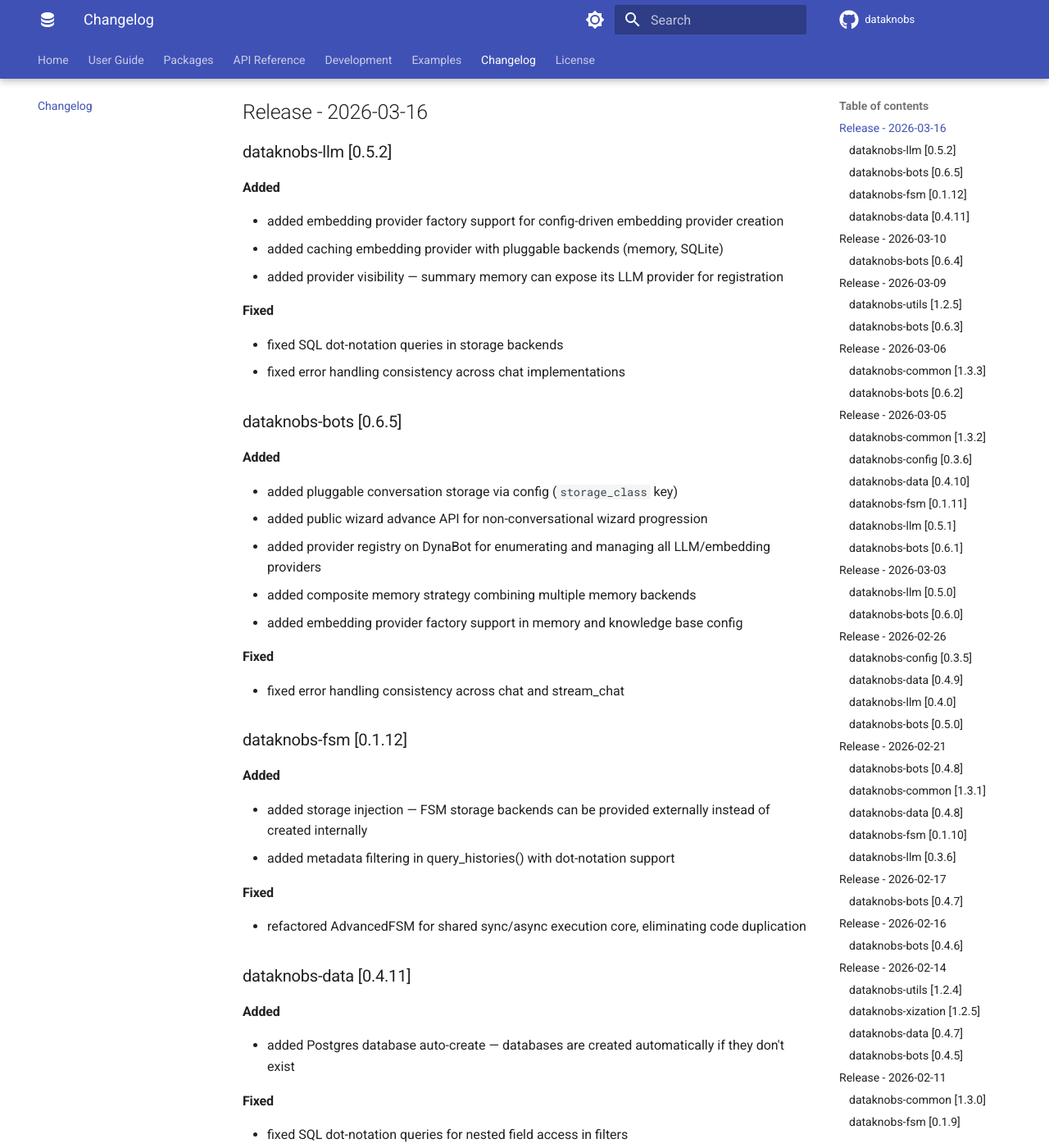
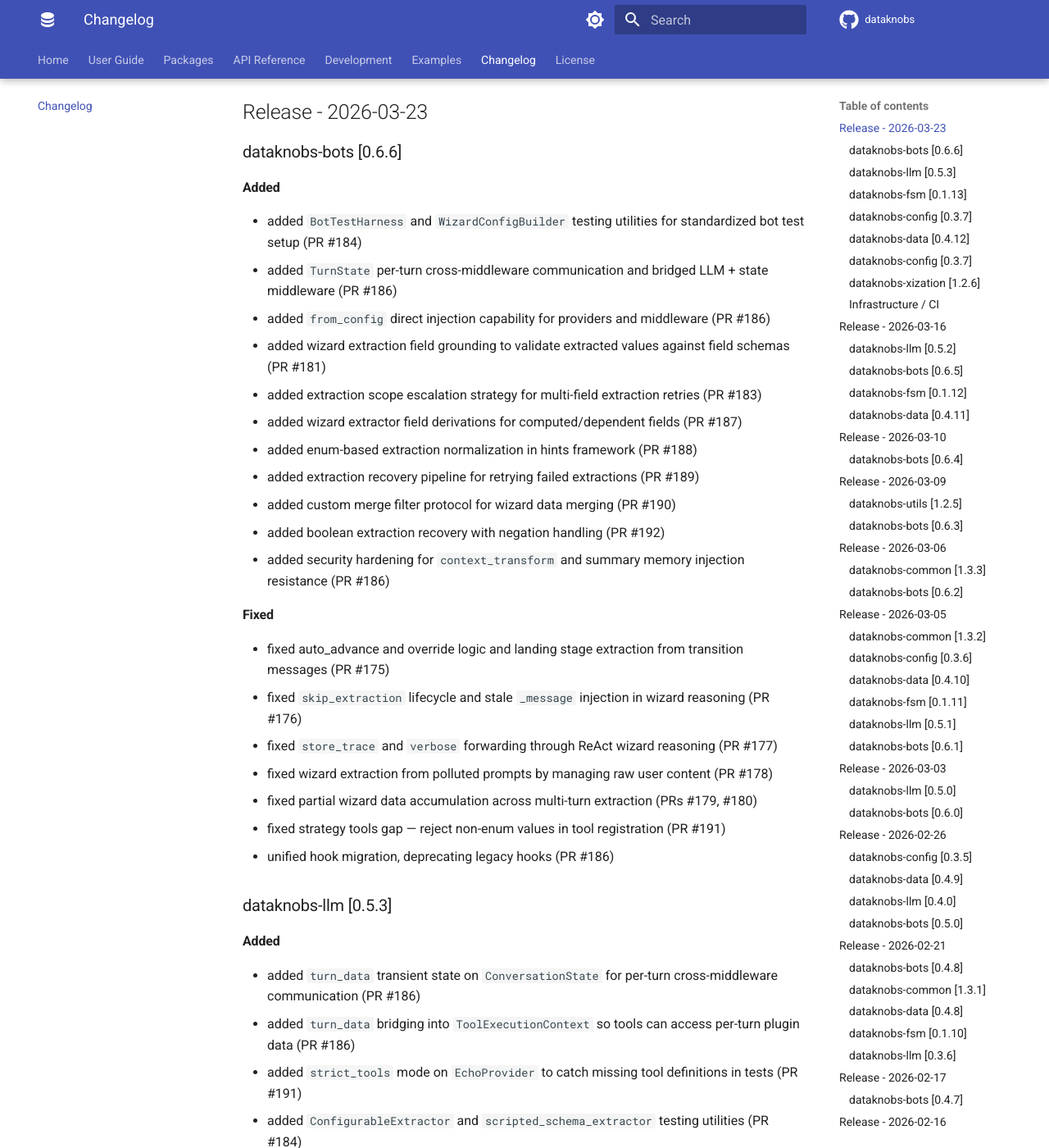
Before and after one commit to KBS-Labs/dataknobs, an MkDocs documentation site: the page built from docs/changelog.md, in a window 1280 px wide and 1400 px high, scrolled down 216 px. Shown: the whole window at 82% size. Built offline with MkDocs 1.6.1 and Material for MkDocs 9.7.7, drawn with Linux system fonts in a browser that asks for light colours; comment, search, counter and statistics services are not loaded; some of the changed text lies outside the part shown.

Commit message:
bumped versions, updated release notes

````diff
--- a/docs/changelog.md
+++ b/docs/changelog.md
@@ -4,6 +4,105 @@
 
 The format is based on [Keep a Changelog](https://keepachangelog.com/en/1.0.0/),
 and this project adheres to [Semantic Versioning](https://semver.org/spec/v2.0.0.html).
+
+## Release - 2026-03-23
+
+### dataknobs-bots [0.6.6]
+
+#### Added
+- added `BotTestHarness` and `WizardConfigBuilder` testing utilities for
+  standardized bot test setup (PR #184)
+- added `TurnState` per-turn cross-middleware communication and bridged
+  LLM + state middleware (PR #186)
+- added `from_config` direct injection capability for providers and
+  middleware (PR #186)
+- added wizard extraction field grounding to validate extracted values
+  against field schemas (PR #181)
+- added extraction scope escalation strategy for multi-field extraction
+  retries (PR #183)
+- added wizard extractor field derivations for computed/dependent
+  fields (PR #187)
+- added enum-based extraction normalization in hints framework (PR #188)
+- added extraction recovery pipeline for retrying failed
+  extractions (PR #189)
+- added custom merge filter protocol for wizard data merging (PR #190)
+- added boolean extraction recovery with negation handling (PR #192)
+- added security hardening for `context_transform` and summary memory
+  injection resistance (PR #186)
+
+#### Fixed
+- fixed auto_advance and override logic and landing stage extraction
+  from transition messages (PR #175)
+- fixed `skip_extraction` lifecycle and stale `_message` injection in
+  wizard reasoning (PR #176)
+- fixed `store_trace` and `verbose` forwarding through ReAct wizard
+  reasoning (PR #177)
+- fixed wizard extraction from polluted prompts by managing raw user
+  content (PR #178)
+- fixed partial wizard data accumulation across multi-turn
+  extraction (PRs #179, #180)
+- fixed strategy tools gap — reject non-enum values in tool
+  registration (PR #191)
+- unified hook migration, deprecating legacy hooks (PR #186)
+
+### dataknobs-llm [0.5.3]
+
+#### Added
+- added `turn_data` transient state on `ConversationState` for per-turn
+  cross-middleware communication (PR #186)
+- added `turn_data` bridging into `ToolExecutionContext` so tools can
+  access per-turn plugin data (PR #186)
+- added `strict_tools` mode on `EchoProvider` to catch missing tool
+  definitions in tests (PR #191)
+- added `ConfigurableExtractor` and `scripted_schema_extractor` testing
+  utilities (PR #184)
+
+#### Fixed
+- improved extraction prompts — explicit omission rules, boolean
+  negation handling, better error messages (PR #178)
+
+### dataknobs-fsm [0.1.13]
+
+#### Fixed
+- fixed `InMemoryStorage` to use separate databases for history and step
+  records, avoiding namespace collisions (PR #185)
+- added explicit `owns_databases` parameter on `UnifiedDatabaseStorage`
+  for ownership control of injected databases (PR #185)
+
+### dataknobs-config [0.3.7]
+
+#### Fixed
+- fixed `substitute_env_vars` to use `os.path.expanduser()` instead of
+  `Path.expanduser()`, preventing URL corruption (collapsing `://` to
+  `:/`) (PR #185)
+
+### dataknobs-data [0.4.12]
+
+#### Fixed
+- fixed PgVectorStore `add_vectors` to upsert all columns (content,
+  domain_id, document_id, chunk_index) on ID conflict, preserving
+  `created_at` timestamp (PR #185)
+
+### dataknobs-config [0.3.7]
+
+#### Fixed
+- miscellaneous bug fixes
+
+### dataknobs-xization [1.2.6]
+
+#### Fixed
+- quality review fixes
+
+### Infrastructure / CI
+
+- pinned all GitHub Actions to SHAs for supply chain security (PR #193)
+- added Dependabot configuration for automated action updates (PR #193)
+- bumped `peter-evans/create-pull-request`, `actions/upload-artifact`,
+  `actions/upload-pages-artifact` (PR #204)
+- added workflow syntax and pinned SHA validation checks (PR #200)
+- updated dependency update workflow to wrap Dependabot PRs in addition
+  to the Monday morning schedule (PR #207)
+
 
 ## Release - 2026-03-16
 
--- a/docs/installation.md
+++ b/docs/installation.md
@@ -304,14 +304,14 @@
 
 ```text
 # requirements.txt
-dataknobs-config>=0.3.6
-dataknobs-data>=0.4.11
-dataknobs-fsm>=0.1.12
-dataknobs-llm>=0.5.2
-dataknobs-bots>=0.6.5
+dataknobs-config>=0.3.7
+dataknobs-data>=0.4.12
+dataknobs-fsm>=0.1.13
+dataknobs-llm>=0.5.3
+dataknobs-bots>=0.6.6
 dataknobs-structures>=1.0.5
 dataknobs-utils>=1.2.5
-dataknobs-xization>=1.2.5
+dataknobs-xization>=1.2.6
 
 # Optional dependencies
 psycopg2-binary>=2.9.0
````
Also changed, not shown: docs/index.md (+7 -7 lines), 16 other files.
